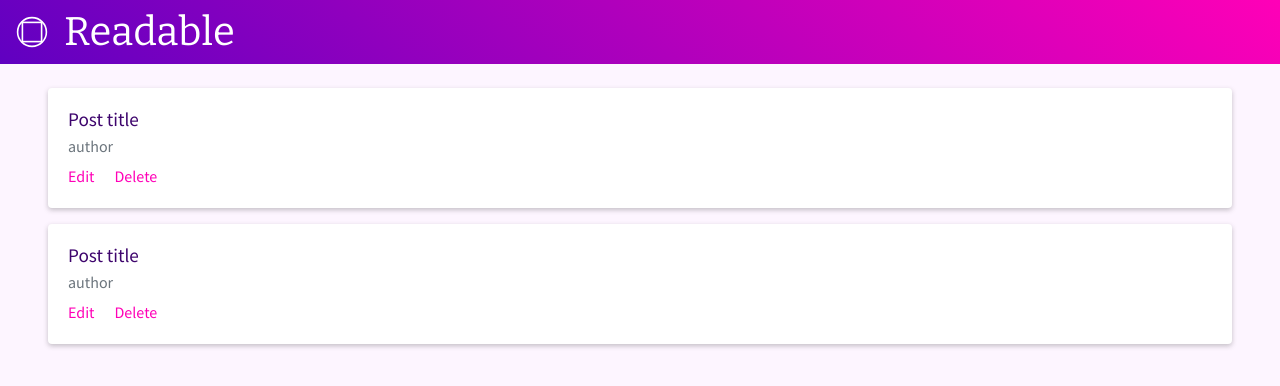
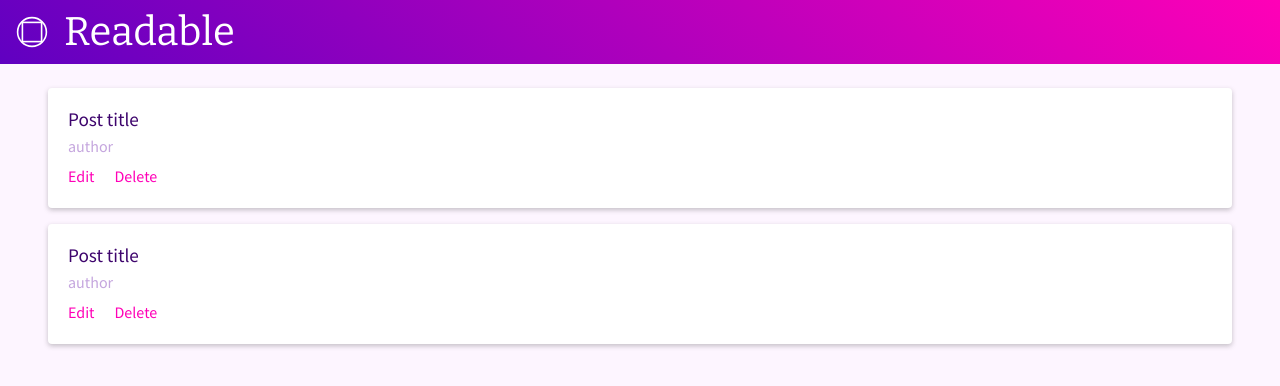
Before and after one commit to kboedges/better-readable, a React (Create React App) app: page / in a window 1280 px wide. Shown: the top 386 px of the page. Built offline with nearby package versions, Linux system fonts and the light colour scheme; no server answers.

Commit message:
Adding styling

```diff
--- a/src/index.css
+++ b/src/index.css
@@ -55,6 +55,6 @@ body {
   font-size: 1.2rem;
 }
 
-.card-subtitle {
-  color: var(--mutedpurple);
+.text-muted {
+  color: var(--mutedpurple) !important;
 }
```
